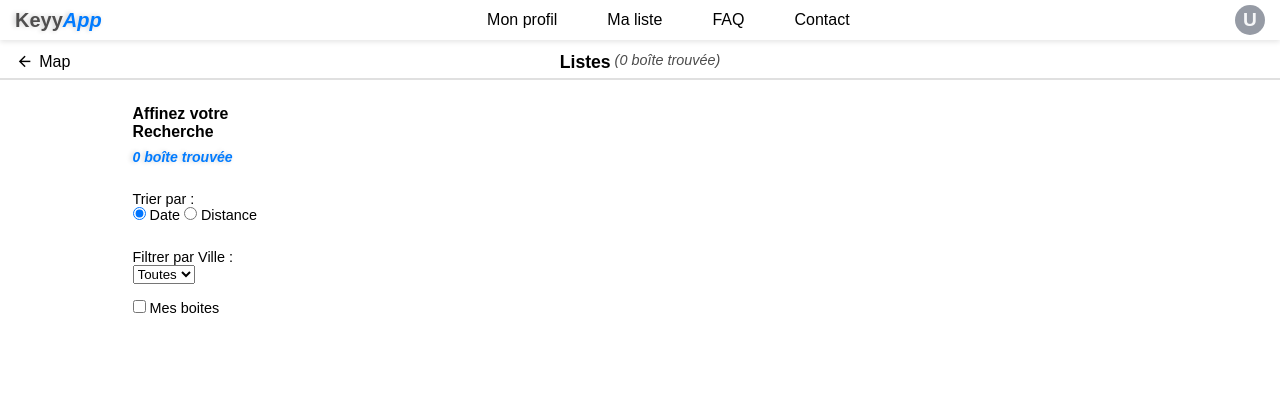
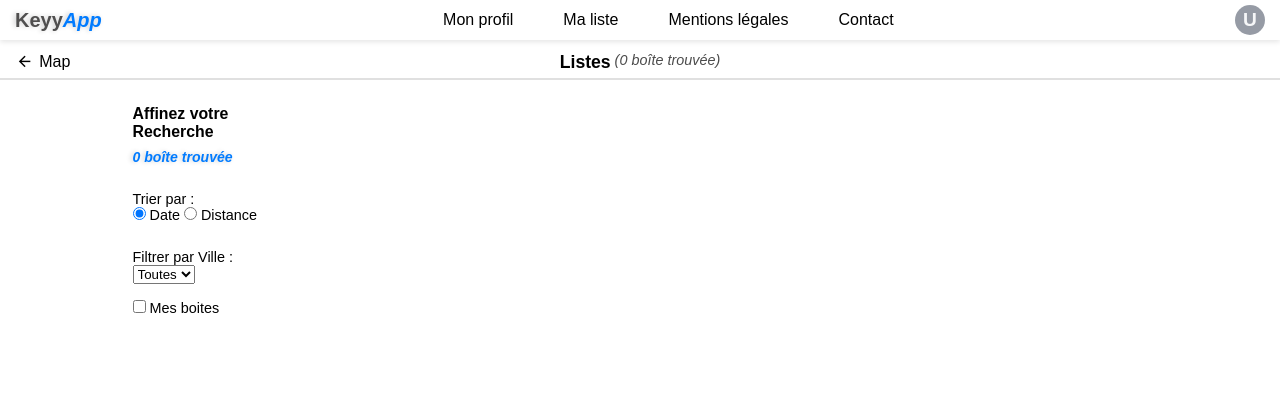
Before and after one commit to gjund1/keyyapp, a PHP site: page /liste.php in a window 1280 px wide. Shown: the top 420 px of the page. Run offline with PHP 8.4, Linux system fonts and the light colour scheme; data that the repository does not hold is empty.

Commit message:
css add, header

```diff
--- a/header.php
+++ b/header.php
@@ -34,9 +34,9 @@ function roleUserClass($role) {
         <div class="Header-laptop">
             <a href="dashboard.php" class="Header-laptop-item">Mon profil</a>
             <a href="liste.php" class="Header-laptop-item">Ma liste</a>
-            <a href="faq.php" class="Header-laptop-item">FAQ</a>
-            <!-- <a href="mentions.php" class="Menu-item">Mentions légales</a> -->
-            <a href="contact.php" class="Header-laptop-item">Contact</a>
+            <!-- <a href="faq.php" class="Header-laptop-item">FAQ</a> -->
+            <a href="mentions.php" class="Header-laptop-item">Mentions légales</a>
+            <a href="mailto:info@keyyapp.com" class="Header-laptop-item">Contact</a>
         </div>
         <div class="Header-avatar Card-logo <?= roleUserClass(getRole()) ?>">
             <a class="Card-logo-a" href="login.php"><?= strtoupper($_SESSION["name"][0] ?? 'U') ?></a>
@@ -53,9 +53,9 @@ function roleUserClass($role) {
         <div class="Menu-content">
             <a href="dashboard.php" class="Menu-item">👤 Mon profil</a>
             <a href="liste.php" class="Menu-item">📋 Ma liste</a>
-            <a href="faq.php" class="Menu-item">❓ FAQ</a>
+            <!-- <a href="faq.php" class="Menu-item">❓ FAQ</a> -->
             <a href="mentions.php" class="Menu-item">📄 Mentions légales</a>
-            <a href="contact.php" class="Menu-item">✉️ Contact</a>
+            <a href="mailto:info@keyyapp.com" class="Menu-item">✉️ Contact</a>
             <div class="Menu-separator"></div>
             <a href="logout.php" class="Menu-logout">❌ Déconnexion</a>
         </div>
```
Also changed, not shown: css/add.css (+12 -2 lines), js/add.js (+15 -4 lines).
